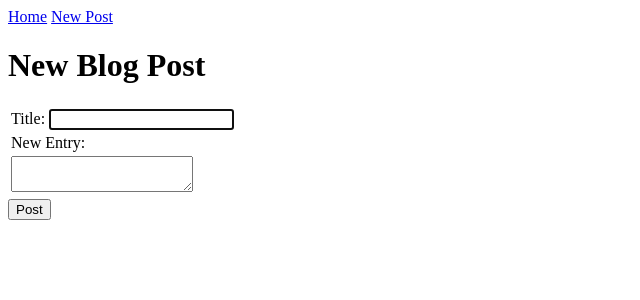
After one commit to kylastyles/blogz, a Flask app: template templates/newpost.html in a window 1280 px wide. The commit adds this page. Shown: the top 300 px of the page, without its empty margins (0-640 px from the left). Run offline with Flask 2, Linux system fonts and the light colour scheme; the template is opened without the code that fills it, so the values that code supplies are empty.

Commit message:
Created newpost.html and implemented flash error messages.

```diff
--- a/main.py
+++ b/main.py
@@ -1,47 +1,48 @@
-from flask import Flask, request, redirect, render_template
-from flask_sqlalchemy import flask_sqlalchemy
+from flask import Flask, request, redirect, render_template, flash
+from flask_sqlalchemy import SQLAlchemy
+from datetime import datetime
 
 app=Flask(__name__)
 app.config['DEBUG'] = True
-app.config['SQLALCHEMY_DATABASE_URI'] = 'mysql+pymysql://build-a-blog:admin' # TODO finish link
+app.config['SQLALCHEMY_DATABASE_URI'] = 'mysql+pymysql://build-a-blog:admin@localhost:8889/build-a-blog'
 app.config['SQLALCHEMY_ECHO'] = True
 app.secret_key = 'gddsie934nr9f9rj23jefi'
 
 db = SQLAlchemy(app)
 
-class User(db.Model):
-    id = db.Column(db.Integer, primary_key=True)
-    email = db.Column(db.String(120),unique=True)
-    password = db.Column(db.String(120))
-    blogs = db.relationship('Blog', backref='owner')
+# class User(db.Model):
+#     id = db.Column(db.Integer, primary_key=True)
+#     email = db.Column(db.String(120),unique=True)
+#     password = db.Column(db.String(120))
+#     blogs = db.relationship('Blog', backref='owner')
 
-    def __init__(self, email, password):
-        self.email = email
-        self.password = password
+#     def __init__(self, email, password):
+#         self.email = email
+#         self.password = password
 
 class Blog(db.Model):
     id = db.Column(db.Integer, primary_key=True)
-    datetime = db.Column(db.DateTime)
+    pub_date = db.Column(db.DateTime, nullable=False, default=datetime.utcnow)
     title = db.Column(db.String(120))
     body = db.Column(db.Text)
 #    draft = db.Column(db.Boolean)
-#    owner_id = db.Column(db.Integer, db.ForeignKey('user.id'))
+    # owner_id = db.Column(db.Integer, db.ForeignKey('user.id'))
 
-    def __init__(self, title, body) #owner)
+    def __init__(self, title, body):
         self.title = title
         self.body = body
-#        self.owner = owner
+
 
 # @app.before_request
 # def require login():
-    '''Initially created for get-it-done. Unedited.'''
+'''Initially created for get-it-done. Unedited.'''
 #     allowed_routes = ['login', 'register']
 #     if request.endpoint not in allowed_routes and 'email' not in session:
 #         return redirect('login')
 
 # @app.route('/register', methods=['POST', 'GET'])
 # def register():
-    '''Initially created for get-it-done. Unedited.'''
+'''Initially created for get-it-done. Unedited.'''
 #     if request.method == 'POST':
 #         email = request.form['email']
 #         password1 = request.form['password']
@@ -63,7 +64,7 @@ class Blog(db.Model):
 #     return render_template('register.html')
 
 # def verify(email, password1, password2):
-    '''Initially created for user sign-up. Unedited. No regex.'''
+'''Initially created for user-signup. Unedited. No regex.'''
 #     if email == "":
 #         flash('Please register with your email address', 'error')
 #         return False
@@ -89,7 +90,7 @@ class Blog(db.Model):
 #         return True
 
 # @app.route('/login', methods=['POST', 'GET'])
-    '''Initially created for get-it-done. Unedited.'''
+'''Initially created for get-it-done. Unedited.'''
 # def login():
 #     if request.method == 'POST':
 #         email = request.form['email']
@@ -105,31 +106,45 @@ class Blog(db.Model):
 #     return render_template('login.html')
 
 # @app.route('/logout')
-    '''Initially created for get-it-done. Unedited.'''
+'''Initially created for get-it-done. Unedited.'''
 # def logout():
 #     del session['email']
 #     return redirect('/')
 
-@app.route('/', methods=['POST', 'GET'])
+@app.route('/')
 def index():
+    '''New for build-a-blog. Displays previous blog posts.'''
 
-    owner = User.query.filter_by(email=session['email']).first()
+    # owner = User.query.filter_by(email=session['email']).first()
+    blogs = Blog.query.all()
 
+    return render_template('index.html', blogs=blogs)
+
+@app.route('/newpost', methods=['POST', 'GET'])
+def newpost():
+    '''New for build-a-blog. Displays newpost.html and delivers form data to index.html'''
     if request.method == 'POST':
-        task_name = request.form['task']
+        title = request.form['blog-title']
+        body = request.form['blog-body']
 
-        new_task = request.form['task']
-        db.session.add(new_task)
+        if title == "":
+            flash('Please enter a title', 'error')
+            return render_template('newpost.html', body=body)
+        elif body == "":
+            flash("Don't forget to write your blog post!", 'error')
+            return render_template('newpost.html', title=title)
+
+        new_blog = Blog(title, body)
+        db.session.add(new_blog)
+        db.session.flush()
         db.session.commit()
+        return redirect('/')
 
-    tasks = Task.query.filter_by(completed=False, owner=owner).all()
-    completed_tasks = Task.query.filter_by(completed=True, owner=owner).all()
-
-    return render_template('index.html', title='Build-A-Blog', tasks=tasks, completed_tasks=completed_tasks)
+    return render_template('newpost.html')
 
 # @app.route('/delete-task', methods=['POST'])
 # def delete_task():
-    '''Initially created for get-it-done. Unedited.'''
+'''Initially created for get-it-done. Unedited.'''
 #     task_id = int(request.form['task-id'])
 #     task = Task.query.get(task_id)
 #     task.completed = True
--- a/templates/base.html
+++ b/templates/base.html
@@ -2,14 +2,24 @@
 <html>
     <head>
         <title>Build-A-Blog!</title>
-        <link type="text/css" rel="stylesheet" ref="static/styles.css">
+        <link type="text/css" rel="stylesheet" ref="/static/styles.css">
+        <nav>
+            <a href='/'>Home</a>
+            <a href='/newpost'>New Post</a>
+        </nav>
     </head>
     <body>
+        {% with messages = get_flashed_messages(with_categories=True) %}
+            <ul>
+                {% for category,message in messages %}
+                    <li class="{{category}}">{{message}}</li>
+                {% endfor %}
+            </ul>
+        {% endwith %}
 
         {% block content %}
 
         {% endblock %}
 
-
     </body>
 </html>
--- /dev/null
+++ b/templates/newpost.html
@@ -0,0 +1,28 @@
+{% extends 'base.html' %}
+
+{% block content %}
+<h1>New Blog Post</h1>
+
+<form method='post'>
+    <table>
+        <tr>
+            <td>
+                <label>Title: <input type='text' name='blog-title' autofocus /></label>
+            </td>
+        </tr>
+        <tr>
+            <td>
+                <label for='blog-body'>New Entry:</label>
+            </td>
+        </tr>
+        <tr>
+            <td>
+                <textarea name='blog-body' /></textarea>
+            </td>
+        </tr>
+    </table>
+    <input type='submit' value='Post' />
+</form>
+
+
+{% endblock %}
```
Also changed, not shown: templates/index.html (+20 -0 lines), 1 other file.
